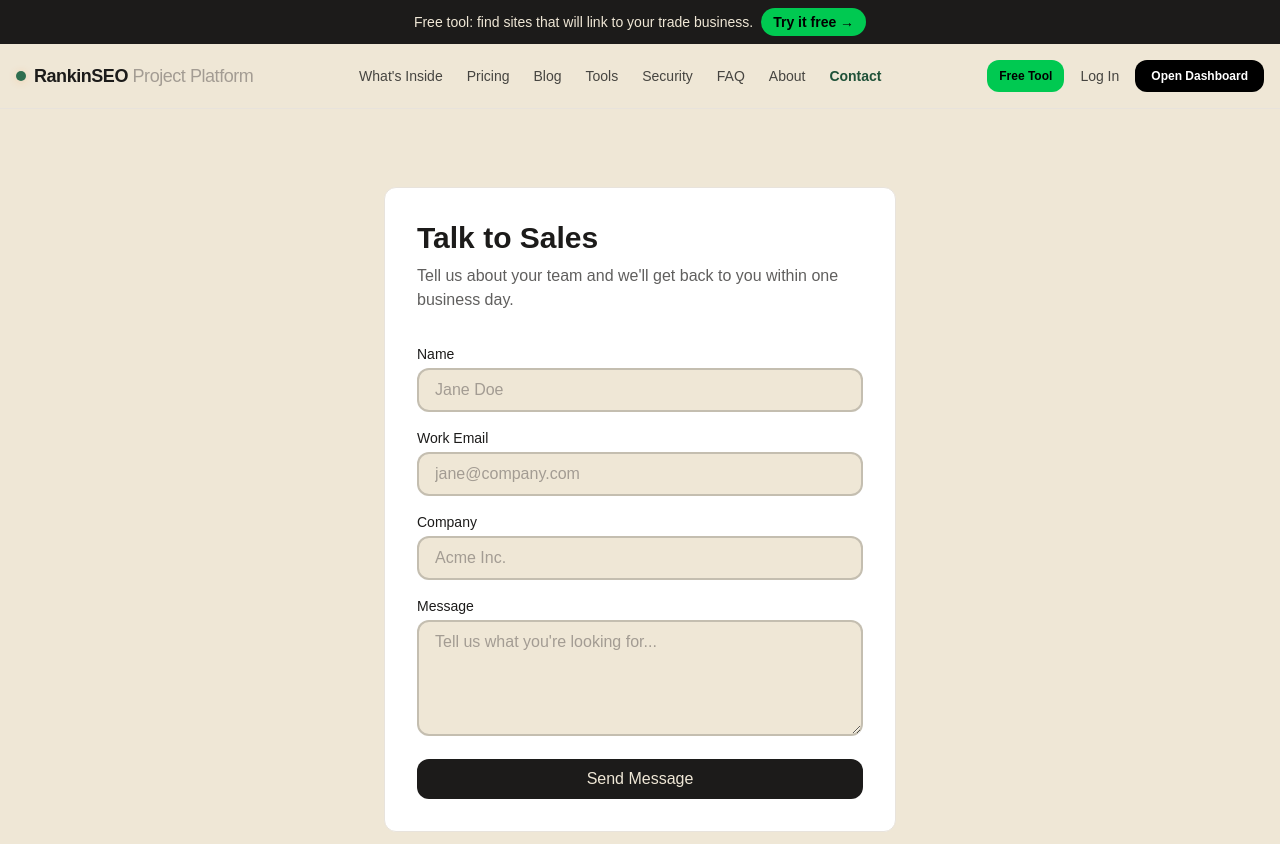
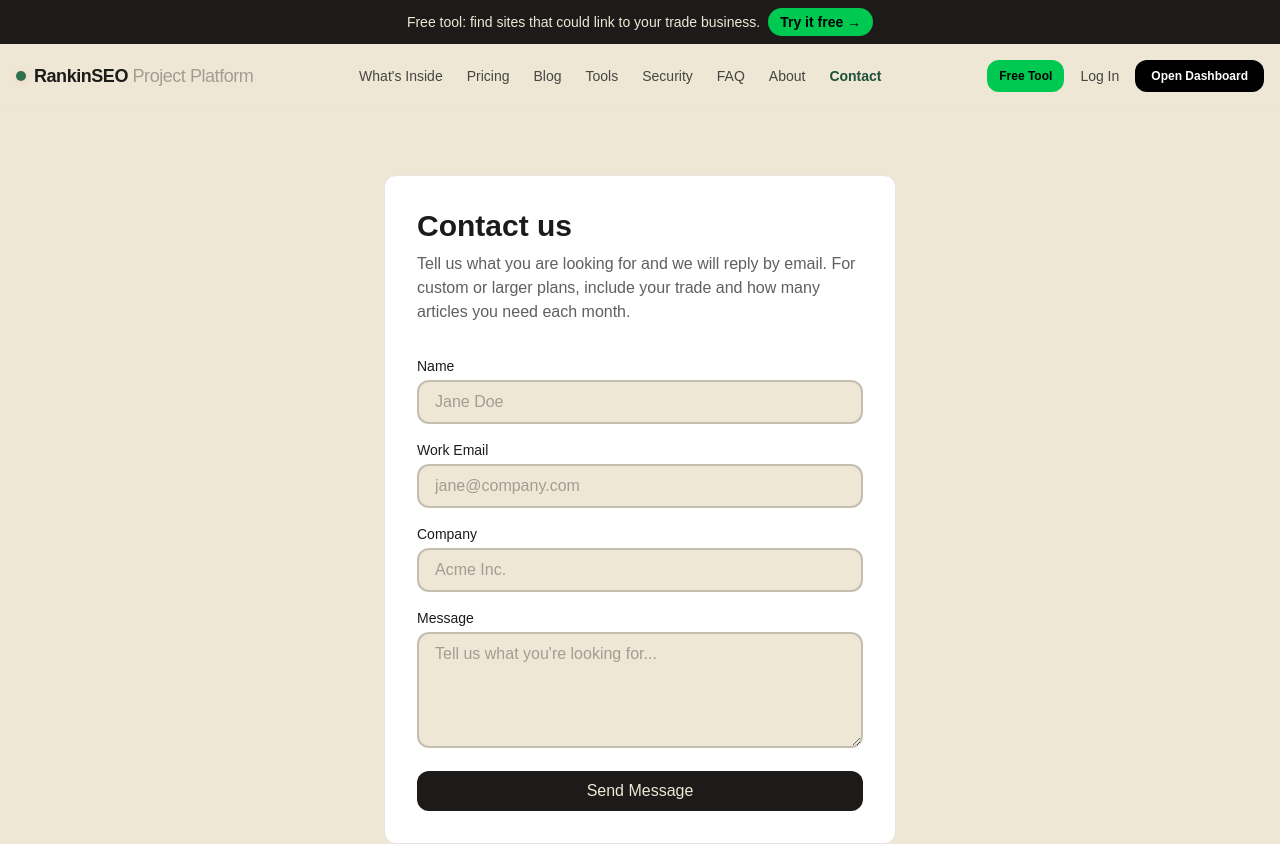
Before and after one commit to asgharshakir94-jpg/-my-seo-app, a Next.js app: page /contact in a window 1280 px wide. Shown: the top 844 px of the page. Built offline with nearby package versions, Linux system fonts and the light colour scheme; no server answers.

Commit message:
Fix remaining unverified claims

```diff
--- a/app/contact/page.tsx
+++ b/app/contact/page.tsx
@@ -36,10 +36,9 @@ export default function ContactPage() {
   return (
     <div className="min-h-screen bg-paper text-ink flex items-center justify-center p-4">
       <div className="max-w-lg w-full bg-surface border border-line rounded-xl p-8">
-        <h1 className="text-3xl font-bold mb-2">Talk to Sales</h1>
+       <h1 className="text-3xl font-bold mb-2">Contact us</h1>
         <p className="text-ink/70 mb-8">
-          Tell us about your team and we&apos;ll get back to you within one
-          business day.
+         Tell us what you are looking for and we will reply by email. For custom or larger plans, include your trade and how many articles you need each month.
         </p>
 
         <form onSubmit={handleSubmit} className="space-y-4">
--- a/app/quiz/layout.tsx
+++ b/app/quiz/layout.tsx
@@ -3,7 +3,7 @@ import type { Metadata } from "next";
 export const metadata: Metadata = {
   title: "Free Website SEO Scan for Trade Businesses | RankinSEO",
   description:
-    "Enter your website and get a free scan, keyword ideas and a content plan built for roofers, HVAC, solar, plumbing and electrical businesses. No signup required.",
+    "See the RankinSEO plan for roofers, HVAC, solar, plumbing and electrical businesses. 14-day free trial, card required at checkout.",
   alternates: { canonical: "https://rankinseo.xyz/quiz/" },
 };
 
--- a/app/quiz/page.tsx
+++ b/app/quiz/page.tsx
@@ -50,7 +50,7 @@ export default function QuizPage() {
             Where should we point the pipeline?
           </h1>
           <p className="text-lg text-slate max-w-md mb-8">
-            Drop in your site. We'll scan it, find the keywords worth chasing, and hand you a content plan built to rank.
+           Enter your website to see the RankinSEO plan for trade businesses. 14-day free trial, card required at checkout.
           </p>
 
           <form onSubmit={handleSubmit} className="space-y-3">
--- a/components/CoreToolsSection.tsx
+++ b/components/CoreToolsSection.tsx
@@ -66,7 +66,7 @@ export function CoreToolsSection() {
           Our Core Features
         </h2>
         <p className="mt-4 max-w-2xl mx-auto text-lg text-ink/70">
-          Price jobs accurately, check optimization data, and find your real metrics — no sign-up required.
+         Price jobs accurately, scan your site for SEO issues, and find keyword and link ideas.
         </p>
       </div>
 
--- a/components/FinderBanner.tsx
+++ b/components/FinderBanner.tsx
@@ -3,7 +3,7 @@ import Link from 'next/link';
 export default function FinderBanner() {
   return (
     <div className="bg-ink text-paper text-center text-sm py-2 px-4">
-      <span className="mr-2">Free tool: find sites that will link to your trade business.</span>
+      <span className="mr-2">Free tool: find sites that could link to your trade business.</span>
       <Link
         href="/tools/backlink-opportunity-finder"
         className="inline-block rounded-full bg-green-500 px-3 py-1 font-semibold text-black hover:bg-green-400"
```
